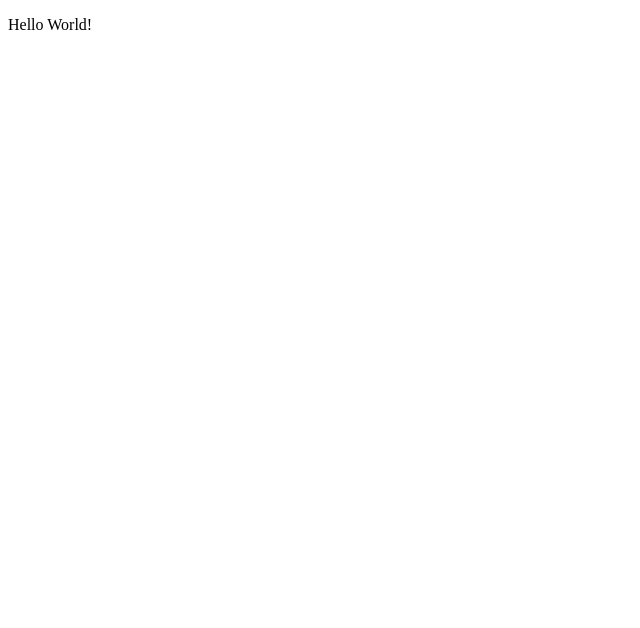
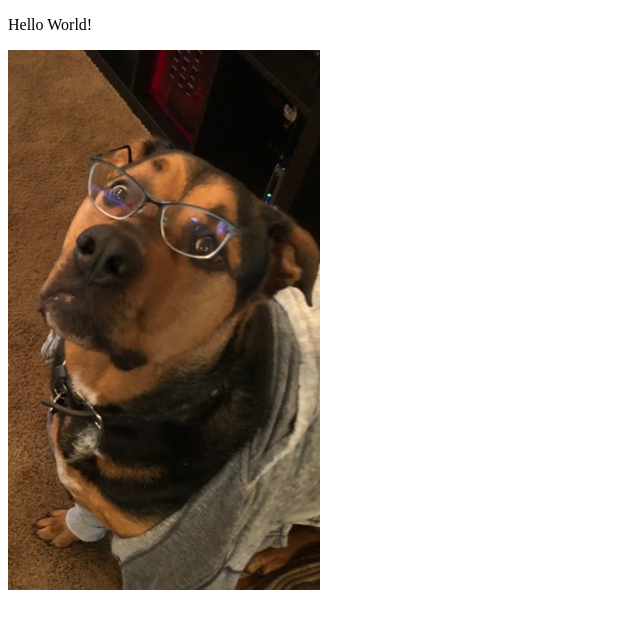
Before and after one commit to fastslarti/aws-ec2-web-dev, a plain HTML site: page index.html in a window 1280 px wide. Shown: the whole page, without its empty margins (0-640 px from the left). Drawn offline with Linux system fonts and the light colour scheme.

Commit message:
test image

```diff
--- a/index.html
+++ b/index.html
@@ -5,5 +5,6 @@
 	</head>
 	<body>
 		<p>Hello World!</p>
+		<img src="/images/baldr_glasses.jpg" />
 	</body>
 </html>
```
Also changed, not shown: images/baldr_glasses.jpg (added).
